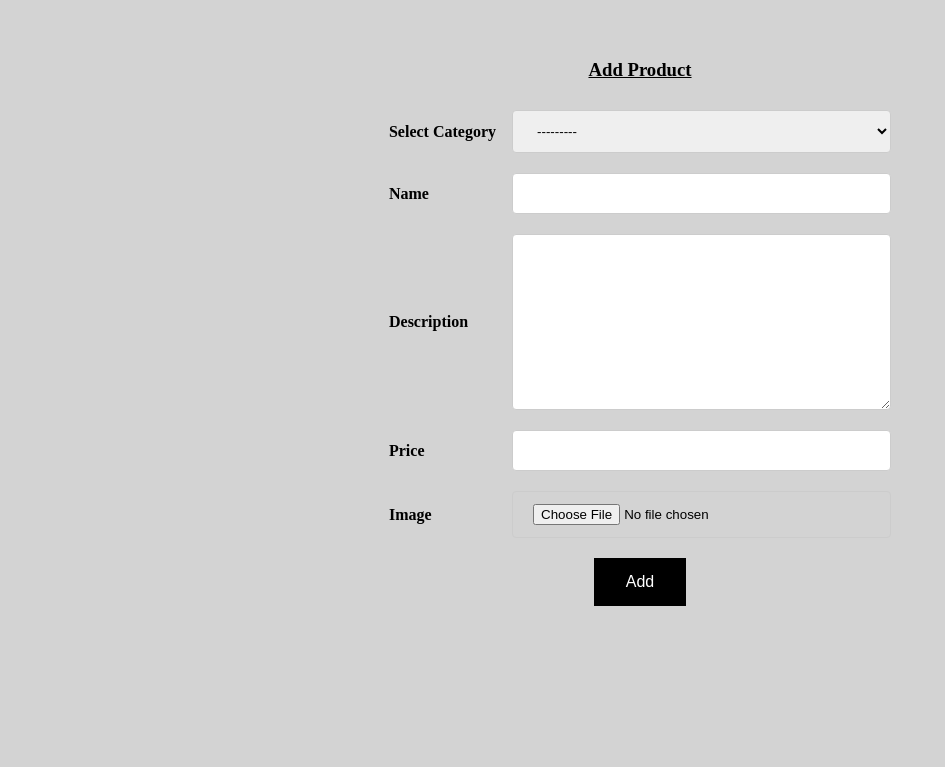
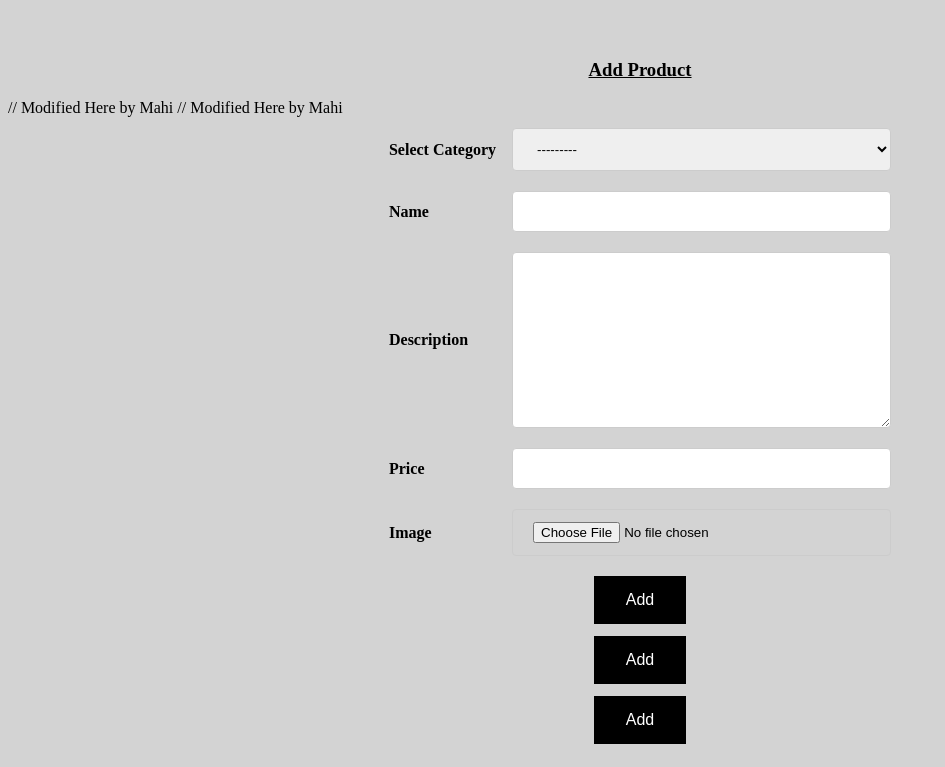
Before and after one commit to Mahikiran-Boga/MergeRepo, a Django app: template DjangoSDPProject/empproject/templates/addproduct.html in a window 1280 px wide. Shown: the part 183-950 px from the top of the page, without its empty margins (0-945 px from the left). Before the commit the page ends 789 px from the top, so only its background shows below. Run offline with Django 4.2, Linux system fonts and the light colour scheme; the template is opened without the code that fills it: values that come from a table or form of the project are taken from there, others are empty.

Commit message:
Modified by mahi

```diff
--- a/DjangoSDPProject/empproject/templates/addproduct.html
+++ b/DjangoSDPProject/empproject/templates/addproduct.html
@@ -1,5 +1,7 @@
 {% extends 'adminhome.html' %}
 {% load static %}
+
+
 
 <html>
 <head>
@@ -84,6 +86,7 @@ label
 
 
 
+
 </head>
 <body>
 
@@ -113,7 +116,14 @@ label
 <tr align=center>
 <td colspan=2><input type="submit" value="Add" class="button"></td>
 </tr>
-
+// Modified Here by Mahi
+<tr align=center>
+<td colspan=2><input type="submit" value="Add" class="button"></td>
+</tr>
+// Modified Here by Mahi
+<tr align=center>
+<td colspan=2><input type="submit" value="Add" class="button"></td>
+</tr>
 </table>
 
 </form>
```
